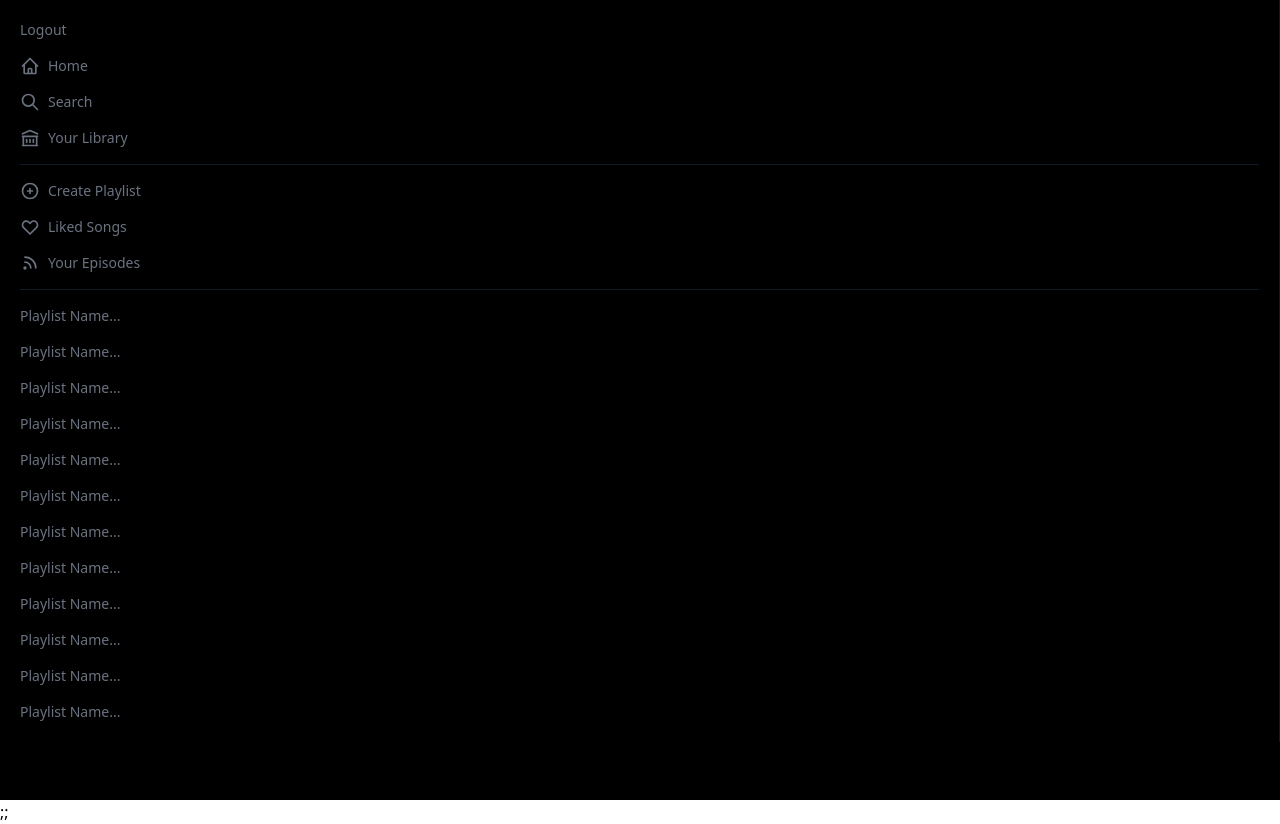
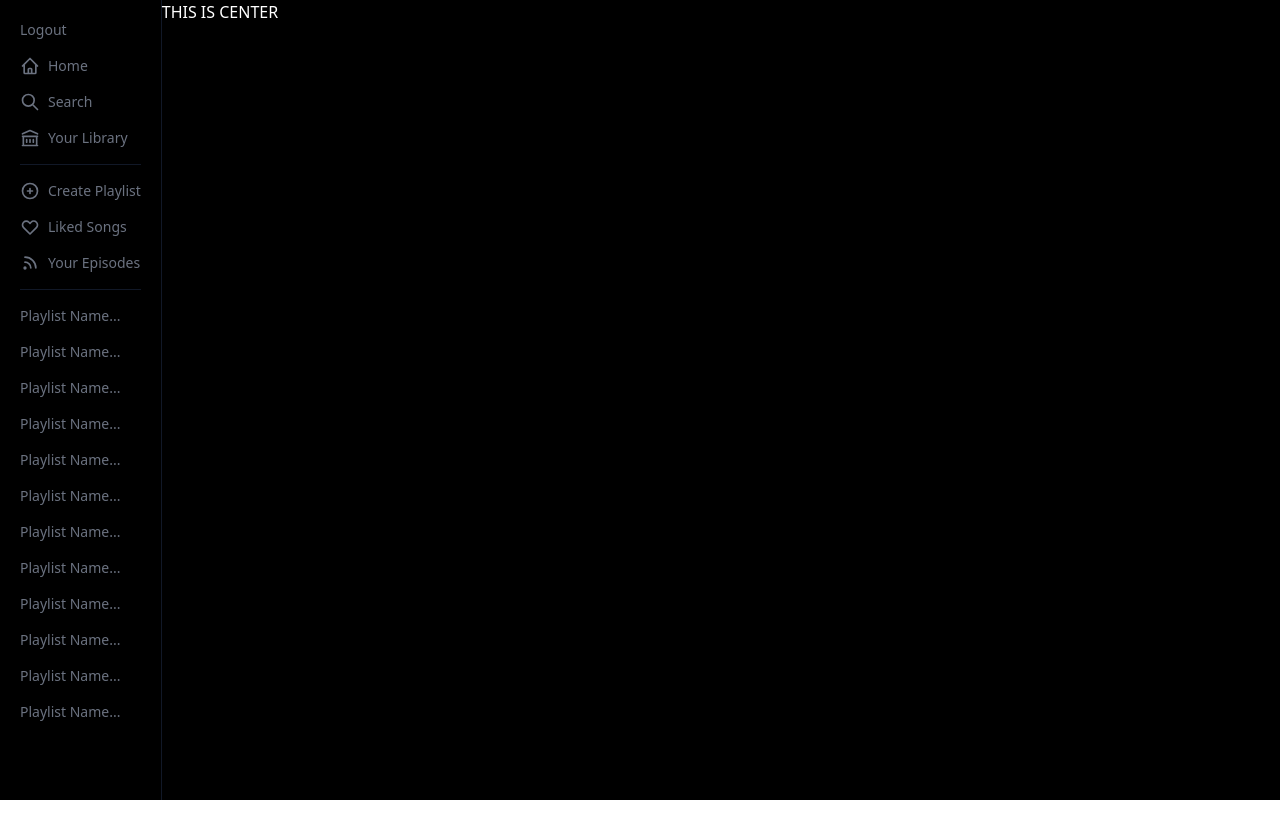
Before and after one commit to jdavisfsdev/spotify-clone, a Next.js app: page / in a window 1280 px wide. After the commit the page ends 800 px from the top, so only its background shows below. Built offline with nearby package versions, Linux system fonts and the light colour scheme; no server answers.

Commit message:
Center comp created, scrollbar hidden on Sidebar

```diff
--- /dev/null
+++ b/components/Center.js
@@ -0,0 +1,9 @@
+function Center() {
+  return (
+    <div className="flex flex-grow text-white ">
+      <h1>THIS IS CENTER</h1>
+    </div>
+  );
+}
+
+export default Center;
--- a/components/Sidebar.js
+++ b/components/Sidebar.js
@@ -12,7 +12,7 @@ function Sidebar() {
   const { data: session, status } = useSession();
   console.log(session);
   return (
-    <div className="text-gray-500 p-5 text-sm border-r border-gray-900">
+    <div className="text-gray-500 p-5 text-sm border-r border-gray-900 overflow-y-scroll h-screen scrollbar-hide">
       <div className="space-y-4">
         <button
           onClick={() => signOut()}
--- a/package.json
+++ b/package.json
@@ -11,7 +11,8 @@
     "next-auth": "^4.0.0-beta.7",
     "react": "^17.0.2",
     "react-dom": "^17.0.2",
-    "spotify-web-api-node": "^5.0.2"
+    "spotify-web-api-node": "^5.0.2",
+    "tailwind-scrollbar-hide": "^1.1.7"
   },
   "devDependencies": {
     "autoprefixer": "^10.4.0",
--- a/pages/_app.js
+++ b/pages/_app.js
@@ -5,9 +5,8 @@ function MyApp({ Component, pageProps: { session, ...pageProps } }) {
   return (
     <>
       <SessionProvider session={session}>
-        <Component {...pageProps} />;
+        <Component {...pageProps} />
       </SessionProvider>
-      ;
     </>
   );
 }
--- a/pages/_middleware.js
+++ b/pages/_middleware.js
@@ -10,7 +10,7 @@ export async function middleware(req) {
   const { pathname } = req.nextUrl;
 
   //   Allow req if following is true...
-  // 1)If its a req for next auth session
+  // 1) If its a req for next auth session
   // 2) Token exists
   if (pathname.includes('/api/auth') || token) {
     //   NextResponse.next() essentially means carry on, you're good to go
--- a/pages/index.js
+++ b/pages/index.js
@@ -1,4 +1,5 @@
 import Head from 'next/head';
+import Center from '../components/Center';
 import Sidebar from '../components/Sidebar';
 
 export default function Home() {
@@ -9,11 +10,10 @@ export default function Home() {
         <link rel="icon" href="/favicon.ico" />
       </Head>
 
-      <main>
-        {/* Sidebar */}
+      <main className="flex">
         <Sidebar />
 
-        {/* Center */}
+        <Center />
       </main>
 
       <div>{/* Player */}</div>
--- a/tailwind.config.js
+++ b/tailwind.config.js
@@ -6,5 +6,5 @@ module.exports = {
   theme: {
     extend: {},
   },
-  plugins: [],
-}
+  plugins: [require('tailwind-scrollbar-hide')],
+};
```
Also changed, not shown: 1 other file (tests, documents, lock files or other folders).
